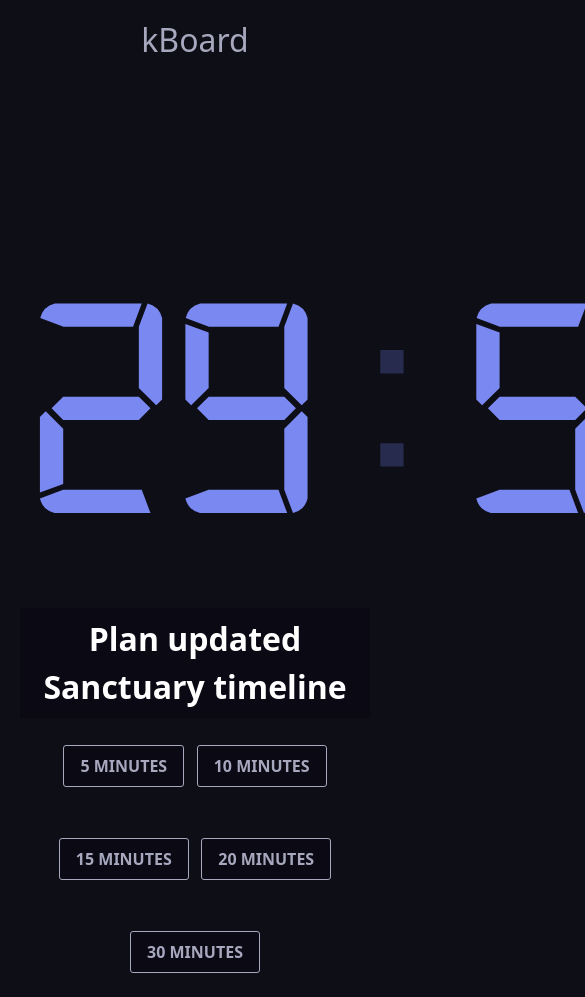
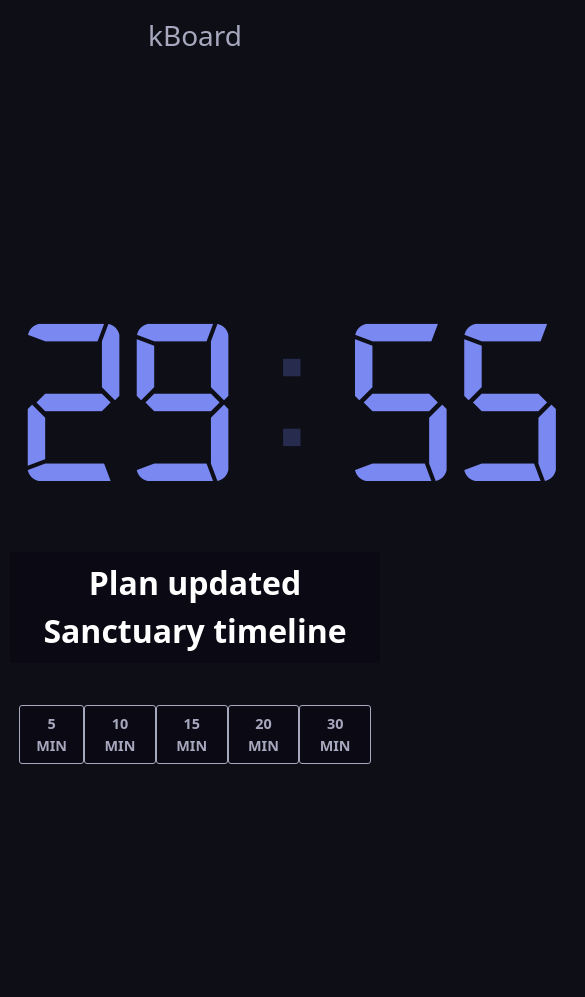
Before and after one commit to krishnahawk/dash, a plain HTML site: page index.html in a window 390 px wide. Shown: the top 997 px of the page, 585 px wide, since content can reach past the window. After the commit the page ends 844 px from the top, so only its background shows below. Drawn offline with nearby package versions, Linux system fonts and the light colour scheme.

Commit message:
First commit

```diff
--- a/clock.js
+++ b/clock.js
@@ -20,6 +20,16 @@ getCountdown();
 setInterval(function () { getCountdown(); }, 1000);
 
 function getCountdown(){
+
+    $(document).keypress(function(e) {
+        if(e.which == 32) {
+            console.log('5 minutes');
+            minutes = 5;
+            target_date = new Date().getTime() + ((minutes * 60 ) * 1000); // set the countdown date
+            getCountdown();
+        }
+      });
+
 
 // jquery click event
 $( '#5button' ).click( function() {
@@ -81,8 +91,6 @@ if ( seconds_left >= 0 ) {
 
 }
 
-
-
 }
 
 function pad(n) {
--- a/index.html
+++ b/index.html
@@ -13,6 +13,8 @@
             <header>
                 <h1>kBoard</h1>
             </header>
+            <div class="content">
+                <main>
                 <input type="hidden" id="set-time" value="30"/>
                 <div class="timer" id="timer">
                     <p id="time" class="time">
@@ -27,14 +29,15 @@
                     </p> -->
                 </div>
                 <div class="buttons">
-                    <a class="button" id="5button">5 minutes</a>
-                    <a class="button" id="10button">10 minutes</a>
-                    <a class="button" id="15button">15 minutes</a>
-                    <a class="button" id="20button">20 minutes</a>
-                    <a class="button" id="30button">30 minutes</a>
+                    <a class="button" id="5button">5 min</a>
+                    <a class="button" id="10button">10 min</a>
+                    <a class="button" id="15button">15 min</a>
+                    <a class="button" id="20button">20 min</a>
+                    <a class="button" id="30button">30 min</a>
                     </a>
                 </div>
-            </body>
+                </main>
+            </div>
         </div>
         <script src="https://code.jquery.com/jquery-3.2.1.min.js"></script>
         <script src="clock.js"></script>
--- a/style.css
+++ b/style.css
@@ -11,9 +11,39 @@ body {
     margin: 0;
     padding: 0;
 }
+
+@media screen and (max-width: 600px) {
+    body {
+        font-size:10px !important;
+    }
+    .task .task-title {
+        font-size: 1.5rem !important;
+    }
+    div.timer p.time {
+        font-size: 10rem;
+    }
+    div.buttons a {
+        font-size:.5rem !important;
+    }
+}
+@media screen and (max-width: 850px) {
+    body {
+        font-size:14px !important;
+    }
+    .task .task-title {
+        font-size: 2rem !important;
+    }
+    div.timer p.time {
+        font-size: 15rem !important;
+    }
+    div.buttons a.button {
+        font-size:.9rem !important;
+    }
+}
 a {
     color:#A7A8BE;
     text-decoration: none;
+    cursor:pointer;
 }
 a:hover {
     color:#A7A8BE;
@@ -29,12 +59,25 @@ h1, h2, h3, h4, h5, h6 {
     margin: 0 0 1.5em 0;
 }
 div.container {
-    width:90%;
+    width:95%;
     margin:auto;
+    display:flex;
+    height:100vh;
+    flex-direction:column;
 }
 header {
     padding: 1em 0;
     text-align:center;
+}
+div.content {
+    display:flex;
+    flex:1;
+    align-items:center;
+    justify-content:center;
+    min-width:200px;
+}
+main {
+    width:100%;
 }
 div.timer {
     width:95%;
@@ -56,6 +99,7 @@ div.task {
     background:#0A0914;
     width:90%;
     margin: 0 auto;
+    margin-bottom:5vh;
     padding: 2% 5%;
 }
 .task .task-title {
@@ -75,7 +119,10 @@ div.buttons {
     text-align:center;
     width:95%;
     margin: 0 auto;
-    font-size:3rem;
+    display:flex;
+    align-items:center;
+    /* space evenly */
+    justify-content: space-evenly;
 }
 a.button {
     background:#0A0914;
@@ -85,7 +132,6 @@ a.button {
     display: inline-block;
     font-size: 1rem;
     font-weight: 700;
-    margin: 0 0 1.5em 0;
     padding: 0.5em 1em;
     text-decoration: none;
     text-transform: uppercase;
```
